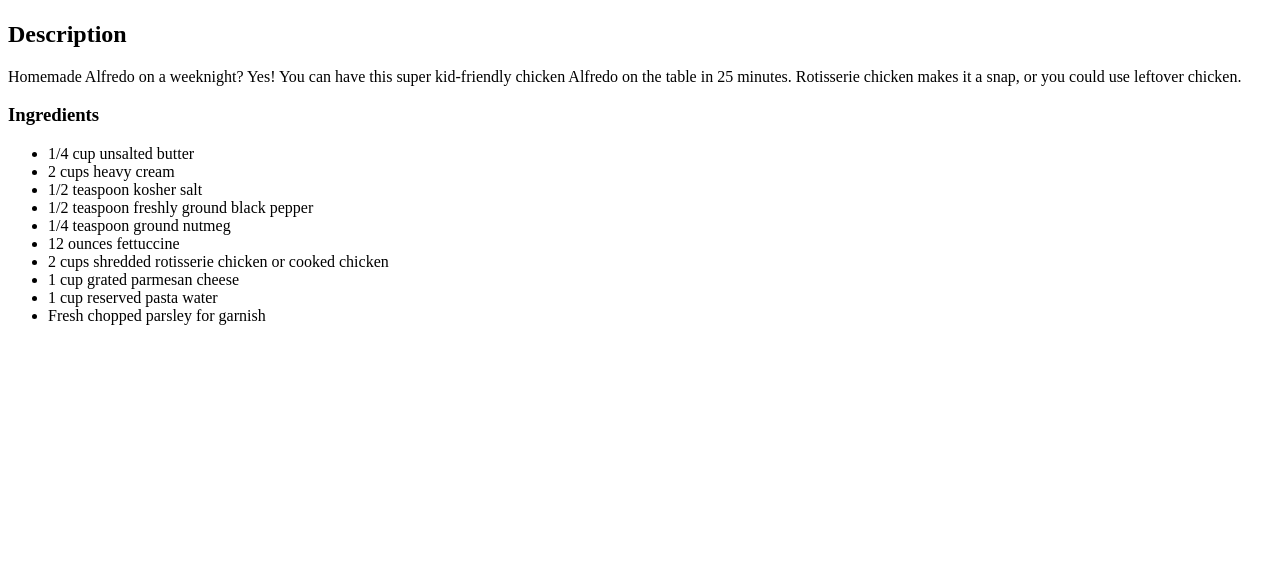
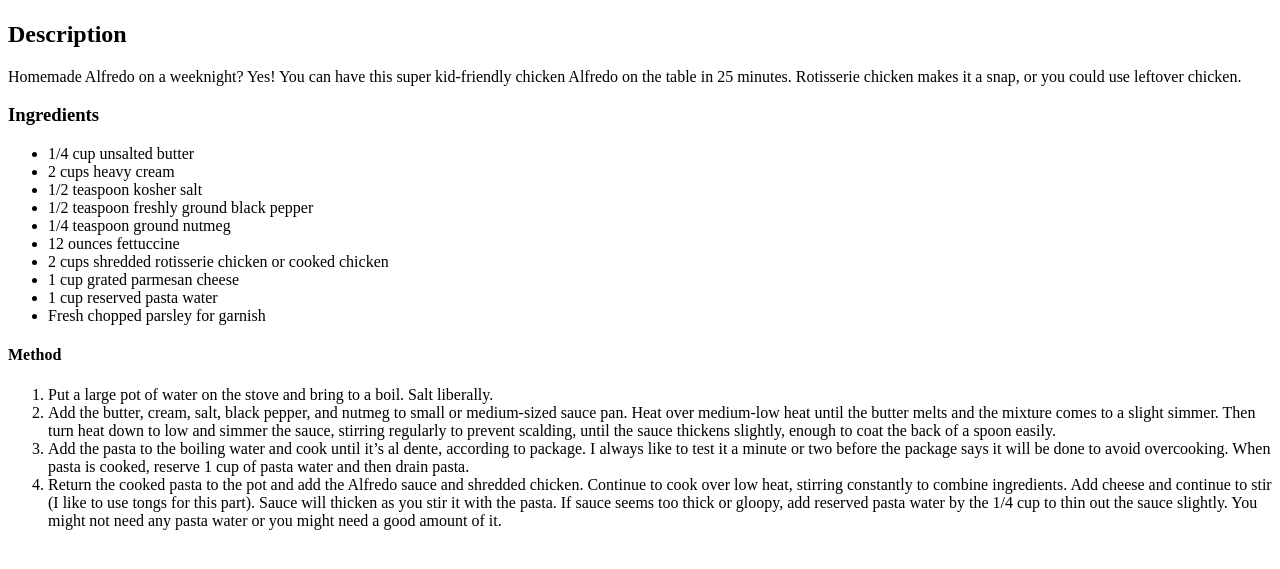
Before and after one commit to DonovanWilliams0517/odin-recipes, a plain HTML site: page recipes/chickenalfredo.html in a window 1280 px wide. Shown: the part 99-668 px from the top of the page. Drawn offline with Linux system fonts and the light colour scheme.

Commit message:
added heading and ordered list
method heading and ordered list listing steps

```diff
--- a/recipes/chickenalfredo.html
+++ b/recipes/chickenalfredo.html
@@ -24,6 +24,12 @@
         <li>1 cup reserved pasta water</li>
         <li>Fresh chopped parsley for garnish</li>
     </ul>
-
+    <h4>Method</h4>
+    <ol>
+        <li>Put a large pot of water on the stove and bring to a boil. Salt liberally.</li>
+        <li>Add the butter, cream, salt, black pepper, and nutmeg to small or medium-sized sauce pan. Heat over medium-low heat until the butter melts and the mixture comes to a slight simmer. Then turn heat down to low and simmer the sauce, stirring regularly to prevent scalding, until the sauce thickens slightly, enough to coat the back of a spoon easily. </li>
+        <li>Add the pasta to the boiling water and cook until it’s al dente, according to package. I always like to test it a minute or two before the package says it will be done to avoid overcooking. When pasta is cooked, reserve 1 cup of pasta water and then drain pasta. </li>
+        <li> Return the cooked pasta to the pot and add the Alfredo sauce and shredded chicken. Continue to cook over low heat, stirring constantly to combine ingredients. Add cheese and continue to stir (I like to use tongs for this part). Sauce will thicken as you stir it with the pasta. If sauce seems too thick or gloopy, add reserved pasta water by the 1/4 cup to thin out the sauce slightly. You might not need any pasta water or you might need a good amount of it. </li>
+    </ol>
 </body>
 </html>
```
